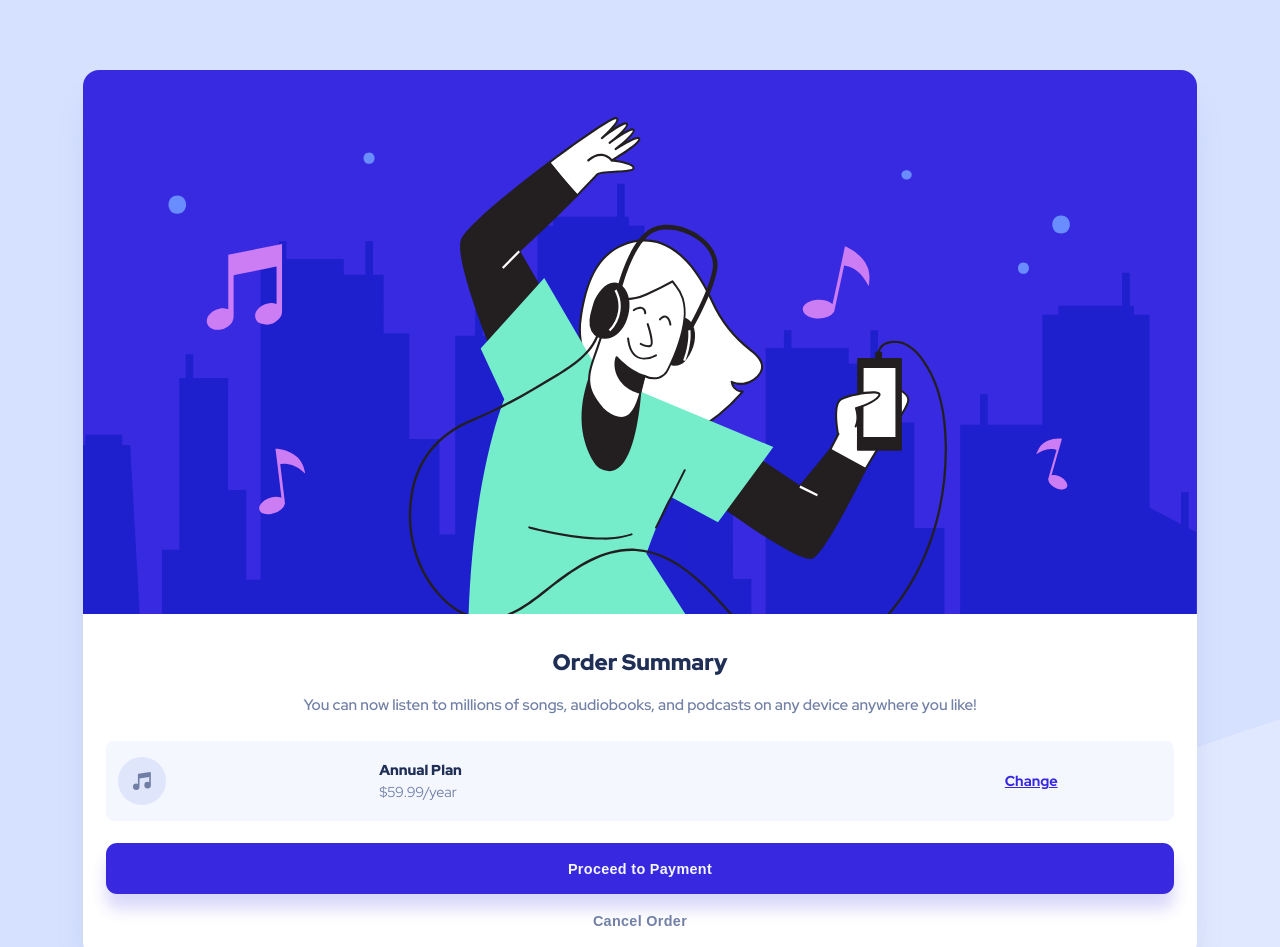
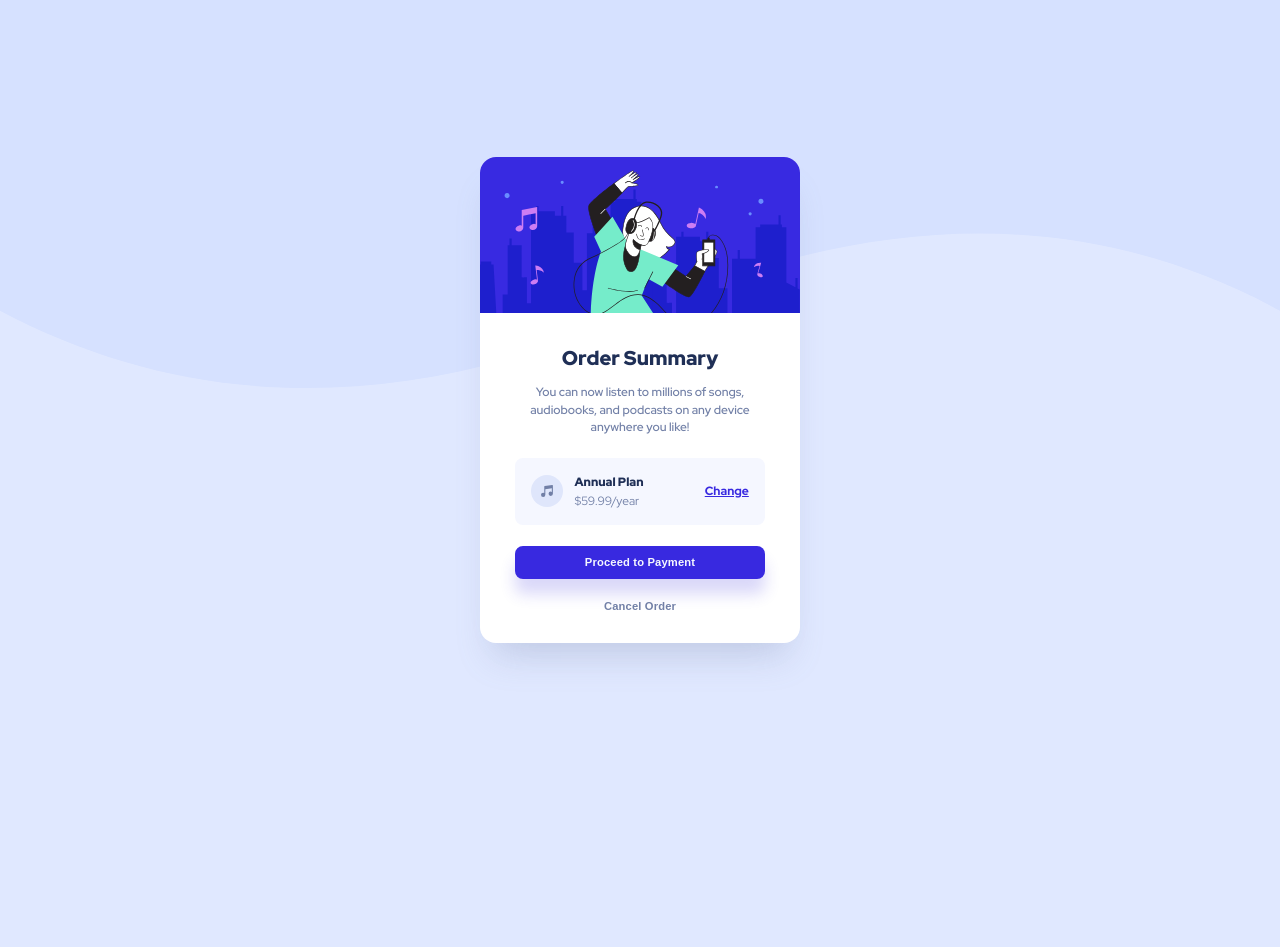
Before and after one commit to jarher/orderSummaryComponent, a plain HTML site: page index.html in a window 1280 px wide. Shown: the top 947 px of the page. After the commit the page ends 800 px from the top, so only its background shows below. Drawn offline with Linux system fonts and the light colour scheme.

Commit message:
desktop css stles finished and readme.md updated

```diff
--- a/styles.css
+++ b/styles.css
@@ -17,7 +17,7 @@
 }
 body {
   background: var(--Pale-blue) url("./images/pattern-background-mobile.svg")
-    no-repeat top left / cover;
+    no-repeat top left / contain;
   font-family: "Red-Hat-Display";
 }
 img {
@@ -81,12 +81,17 @@ figure {
   color: var(--Dark-blue);
   font-weight: 900;
 }
-.card-properties div span:nth-child(2) {
-}
 a {
   color: var(--Bright-blue);
   font-weight: 700;
   cursor: pointer;
+  transition: all 0.3s ease-in-out;
+}
+a:hover,
+a:focus {
+  color: hsl(244.51deg 82.61% 68.43%);
+  text-decoration: none;
+  outline: none;
 }
 .card-buttons-container {
   display: grid;
@@ -103,6 +108,8 @@ button {
   font-weight: 900;
   font-size: 0.9rem;
   letter-spacing: 0.02rem;
+  cursor: pointer;
+  transition: all 0.3s ease-in-out;
 }
 .button-primary {
   background-color: var(--Bright-blue);
@@ -112,3 +119,58 @@ button {
   line-height: 0.1rem;
   font-weight: 700;
 }
+.button-primary:hover,
+.button-primary:focus {
+  background-color: hsl(244.51deg 82.61% 68.43%);
+}
+button:nth-child(2):hover,
+button:nth-child(2):focus {
+  color: var(--Dark-blue);
+  font-weight: 900;
+}
+@media (min-width: 600px) {
+  body {
+    background: var(--Pale-blue) url("./images/pattern-background-desktop.svg")
+      no-repeat top center / contain;
+  }
+  main {
+    display: flex;
+    align-items: center;
+    justify-content: center;
+    height: 100vh;
+  }
+  .card {
+    width: 20rem;
+    margin: 0;
+  }
+  .card-body {
+    padding: 0 2.2rem;
+    row-gap: 1.3rem;
+  }
+  .card-main-content h1 {
+    font-size: 1.25rem;
+  }
+  .card-main-content p {
+    font-size: 0.75rem;
+    line-height: 1.1rem;
+    margin-top: 0.8rem;
+  }
+  .card-properties {
+    padding: 1rem;
+    font-size: 0.75rem;
+    grid-template-columns: 1fr 3fr 1fr;
+  }
+  button {
+    font-size: 0.7rem;
+    letter-spacing: 0.01rem;
+  }
+  .button-primary {
+    height: 2.1rem;
+    padding: 0;
+    border-radius: 0.5rem;
+  }
+  .card-properties img {
+    height: 2rem;
+    width: 2rem;
+  }
+}
```
